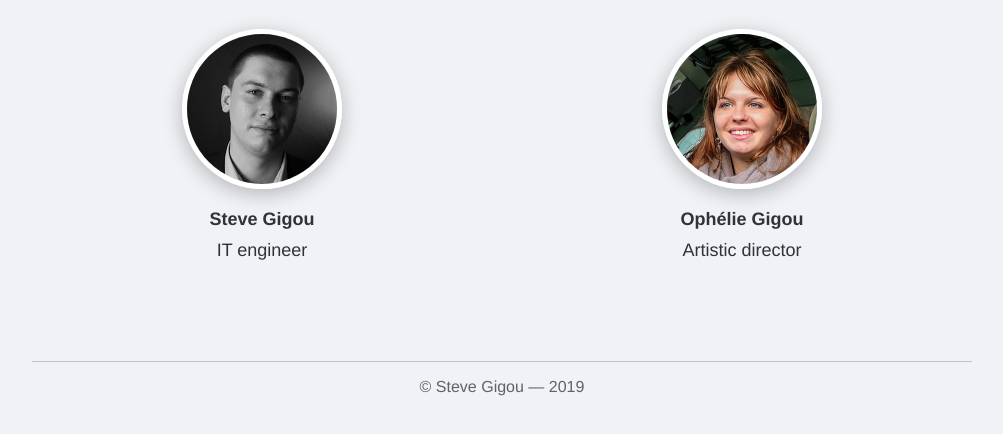
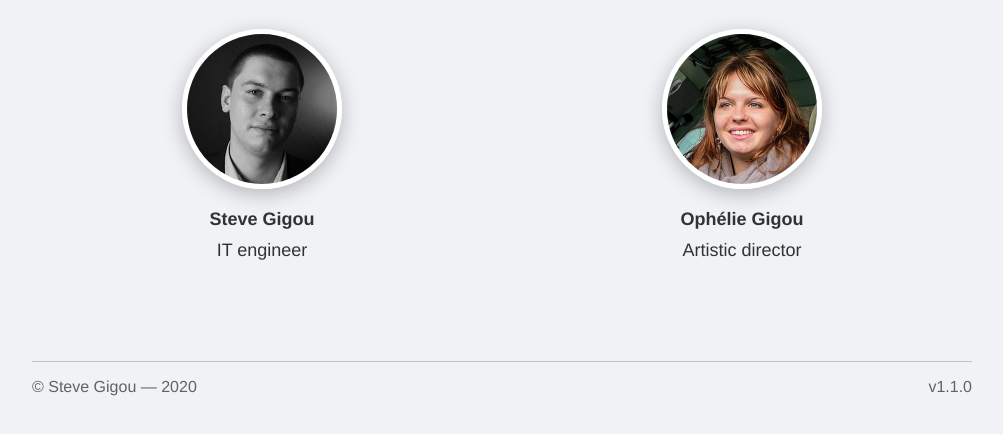
Before and after one commit to sgigou/gigou.fr, a plain HTML site: page index.html in a window 1280 px wide. Shown: the part 212-646 px from the top of the page, without its empty margins (138-1141 px from the left). Drawn offline with Linux system fonts and the light colour scheme.

Commit message:
Add website version

```diff
--- a/index.html
+++ b/index.html
@@ -42,8 +42,9 @@
 	<footer class="grid-container">
 		<div class="grid-100">
 			<div class="border-top">
-				© Steve Gigou — 2019
-			</div>
+        <div class="grid-75 grid-parent mobile-grid-75 left">© Steve Gigou — 2020</div>
+        <div class="grid-25 grid-parent mobile-grid-25 right">v1.1.0</div>
+		  </div>
 		</div>
 	</footer>
 
--- a/style.scss
+++ b/style.scss
@@ -90,6 +90,15 @@ footer {
 	font-weight: bold;
 }
 
+// Utility
+
+.left {
+	text-align: left;
+}
+.right {
+	text-align: right;
+}
+
 .border-top {
 	border-top: 1px solid $color-hr;
 }
```
Also changed, not shown: style.css.
